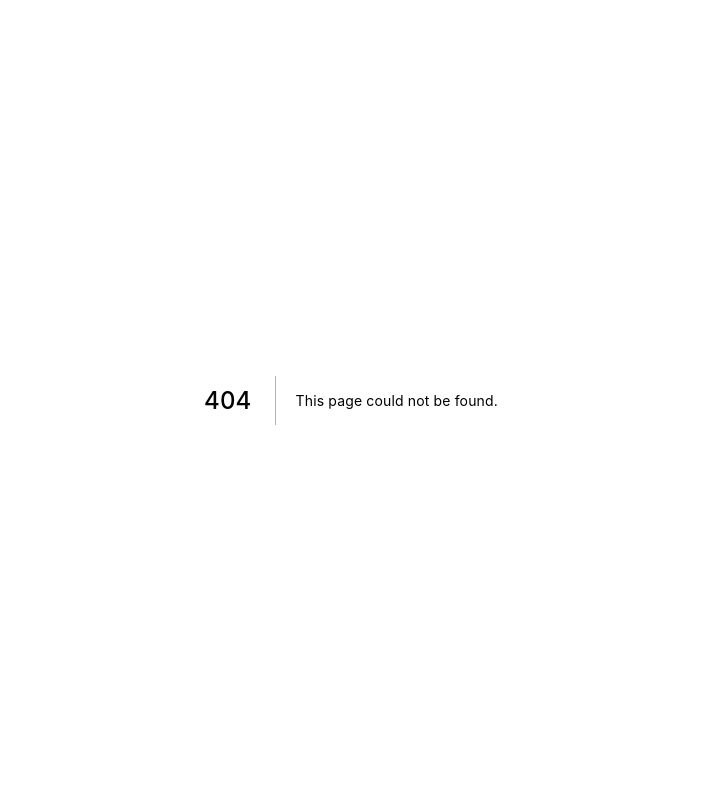
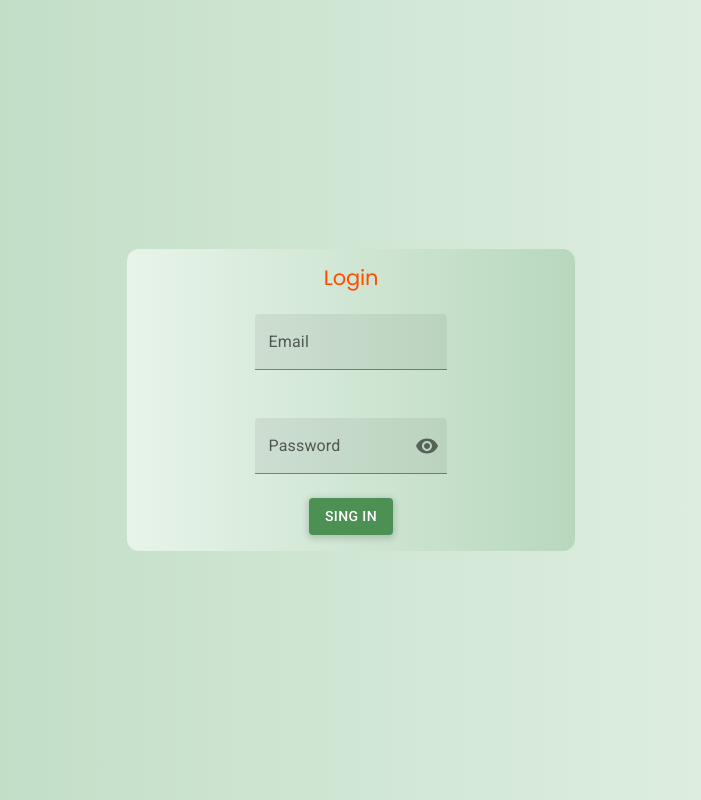
Before and after one commit to agusminahk/primo-ecom, a Next.js app in the folder client/: page /login in a window 1280 px wide. Before the commit this address had no page. Shown: the whole page, without its empty margins (289-990 px from the left). Built offline with nearby package versions, Linux system fonts and the light colour scheme.

Commit message:
Login Component
* Login Component

* Maquetado login

* input types and clear imports

* Visibility icon

* fix: refactor

```diff
--- /dev/null
+++ b/client/src/components/Login.tsx
@@ -0,0 +1,72 @@
+import Visibility from '@mui/icons-material/Visibility';
+import VisibilityOff from '@mui/icons-material/VisibilityOff';
+import { Button, FilledInput, FormControl, IconButton, InputAdornment, InputLabel, Typography } from '@mui/material';
+
+import { Box } from '@mui/system';
+import { useState } from 'react';
+
+const Login = () => {
+  const [eye, setEye] = useState(false);
+
+  const style = {
+    firstBox: {
+      display: 'flex',
+      justifyContent: 'center',
+      alignItems: 'center',
+      height: '100vh',
+      background: 'linear-gradient(90deg, rgba(184,216,190,1) 0%, rgba(232,244,234,1) 100%)',
+      borderColor: 'white',
+    },
+    formBox: {
+      display: 'flex',
+      justifyContent: 'center',
+      alignItems: 'center',
+      alignContent: 'space-around',
+      flexDirection: 'column',
+      background: 'linear-gradient(-90deg, rgba(184,216,190,1) 0%, rgba(232,244,234,1) 100%)',
+      width: { xs: '90%', md: '40vw', lg: '30vw', xl: '35vw' }, //Responsive
+      borderRadius: '12px',
+      height: 'fit-content',
+      borderColor: 'divider',
+      padding: 2,
+    },
+  };
+
+  return (
+    <Box className="first Box" sx={style.firstBox}>
+      <Box className="fromBox" sx={style.formBox}>
+        <Typography variant="h2" color="#ff4d00">
+          Login
+        </Typography>
+        <FormControl sx={{ m: 1, width: '25ch' }}>
+          <InputLabel sx={{ m: '2vh' }} color="warning">
+            Email
+          </InputLabel>
+          <FilledInput sx={{ m: '2vh' }} color="warning" type="email" />
+        </FormControl>
+        <FormControl sx={{ m: 1, width: '25ch' }}>
+          <InputLabel sx={{ m: '2vh' }} color="warning">
+            Password
+          </InputLabel>
+          <FilledInput
+            sx={{ m: '2vh' }}
+            color="warning"
+            type={eye ? 'password' : 'text'}
+            endAdornment={
+              <InputAdornment position="end">
+                <IconButton onClick={() => setEye(!eye)} edge="end">
+                  {eye ? <VisibilityOff /> : <Visibility />}
+                </IconButton>
+              </InputAdornment>
+            }
+          />
+        </FormControl>
+        <Button variant="contained" color="warning" sx={{ color: 'white', backgroundColor: '#4c9054' }}>
+          Sing in
+        </Button>
+      </Box>
+    </Box>
+  );
+};
+
+export default Login;
--- a/client/src/pages/_app.tsx
+++ b/client/src/pages/_app.tsx
@@ -10,7 +10,6 @@ export default function App({ Component, pageProps }: AppProps) {
   return (
     <>
       <Head>
-        <link rel="icon" href="/favicon.ico" />
         <meta name="viewport" content="initial-scale=1, width=device-width" />
         <title>Primo Store</title>
       </Head>
--- /dev/null
+++ b/client/src/pages/login/index.tsx
@@ -0,0 +1,8 @@
+import React from 'react';
+import Login from '../../components/Login';
+
+const index = () => {
+  return <Login />;
+};
+
+export default index;
```
